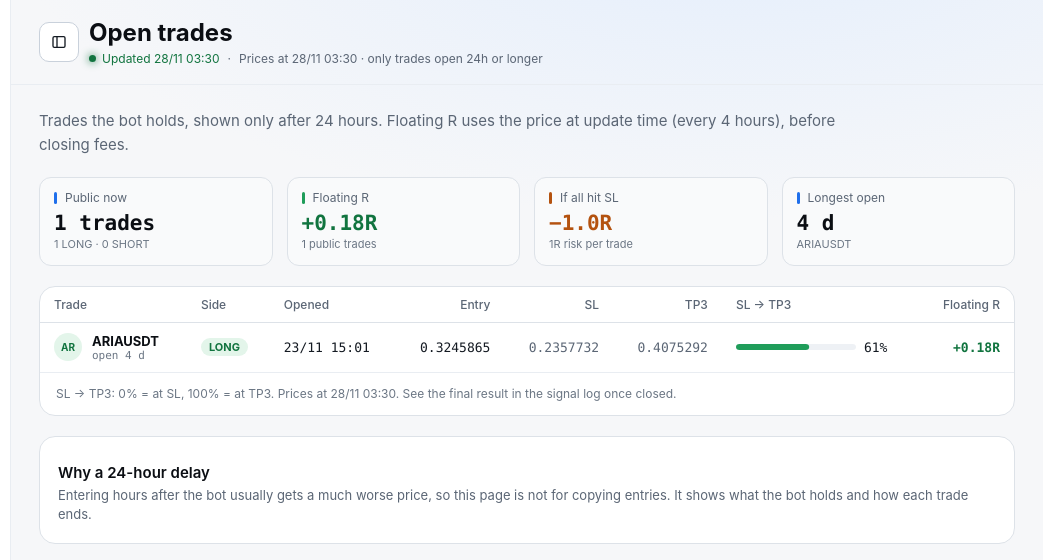
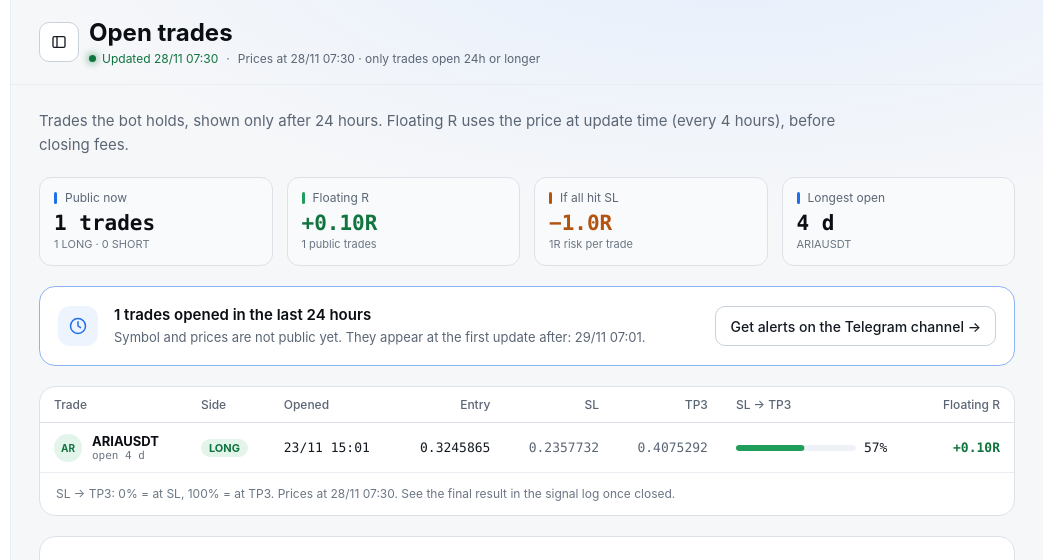
Before and after one commit to SMT-Signals/smt-signals.github.io, a plain HTML site: page open/index.html in a window 1280 px wide. Shown: the top 560 px of the page, 237-1280 px from the left. Drawn offline with Linux system fonts and the light colour scheme.

Commit message:
update 2026-11-28 07:30 (UTC+7): 77 signals, 59 closed, +44.49R

```diff
--- a/data/summary.json
+++ b/data/summary.json
@@ -1,5 +1,5 @@
 {
-  "updated_at": "2026-11-27T20:30:03Z",
+  "updated_at": "2026-11-28T00:30:03Z",
   "delay_hours": 24.0,
   "live_since": "2026-10-20T15:02:13Z",
   "live": {
@@ -12,7 +12,7 @@
     "r_per_trade": 0.7542,
     "max_drawdown_r": 3.008,
     "open_public": 1,
-    "open_not_yet_public": 0
+    "open_not_yet_public": 1
   },
   "backtest": {
     "trades": 3211,
@@ -20,7 +20,7 @@
     "total_r": 972.7,
     "r_per_trade": 0.3029271877919653,
     "max_drawdown_r": 28.75,
-    "data_to": "2026-11-27T20:00:00Z",
+    "data_to": "2026-11-28T00:00:00Z",
     "rules_since": "2026-10-19"
   }
 }
--- a/open/index.html
+++ b/open/index.html
@@ -74,8 +74,8 @@
       <div>
         <h1>Open trades</h1>
         <div class="meta">
-          <span class="live">Updated 28/11 03:30</span>
-          <span class="sep"></span><span>Prices at 28/11 03:30 · only trades open 24h or longer</span>
+          <span class="live">Updated 28/11 07:30</span>
+          <span class="sep"></span><span>Prices at 28/11 07:30 · only trades open 24h or longer</span>
         </div>
       </div>
       </div>
@@ -87,13 +87,20 @@
 <div class="kpis">
   <div class="tile "><div class="k">Public now</div><div class="v ">1 trades</div><div class="n">1 LONG · 0 SHORT</div></div>
 
-  <div class="tile pos"><div class="k">Floating R</div><div class="v tone">+0.18R</div><div class="n">1 public trades</div></div>
+  <div class="tile pos"><div class="k">Floating R</div><div class="v tone">+0.10R</div><div class="n">1 public trades</div></div>
 
   <div class="tile neg"><div class="k">If all hit SL</div><div class="v tone">−1.0R</div><div class="n">1R risk per trade</div></div>
 
   <div class="tile "><div class="k">Longest open</div><div class="v ">4 d</div><div class="n">ARIAUSDT</div></div>
 </div>
 
+
+<section class="card hiddenbox">
+  <span class="proof-ic">
+<svg width="20" height="20" viewBox="0 0 24 24" fill="none" stroke-width="1.8" stroke-linecap="round" stroke-linejoin="round" aria-hidden="true"><path d="M12 7v5l3 2M12 21a9 9 0 1 0 0-18 9 9 0 0 0 0 18z"></path></svg></span>
+  <div class="grow-1"><h3>1 trades opened in the last 24 hours</h3><p class="card-sub">Symbol and prices are not public yet. They appear at the first update after: 29/11 07:01.</p></div>
+  <a class="btn" href="https://t.me/smt_trading_signals" rel="noopener" target="_blank">Get alerts on the Telegram channel →</a>
+</section>
 
 
 <section class="card flush">
@@ -104,11 +111,11 @@
       <tr><td><span class="symcell"><span class="ava sm long" aria-hidden="true">AR</span><span class="s"><b>ARIAUSDT</b><small>open 4 d</small></span></span></td>
         <td><span class="pill side long">LONG</span></td><td class="num">23/11 15:01</td>
         <td class="r num">0.3245865</td><td class="r num muted">0.2357732</td><td class="r num muted">0.4075292</td>
-        <td><span class="bar-inline w120"><svg class="bar " viewBox="0 0 100 6" preserveAspectRatio="none" aria-hidden="true"><rect class="track" width="100" height="6" rx="3"></rect><rect class="fill pos" width="61" height="6" rx="3"></rect></svg><span class="num small">61%</span></span></td>
-        <td class="r num b"><span class="pos">+0.18R</span></td></tr>
+        <td><span class="bar-inline w120"><svg class="bar " viewBox="0 0 100 6" preserveAspectRatio="none" aria-hidden="true"><rect class="track" width="100" height="6" rx="3"></rect><rect class="fill pos" width="57" height="6" rx="3"></rect></svg><span class="num small">57%</span></span></td>
+        <td class="r num b"><span class="pos">+0.10R</span></td></tr>
     </tbody>
   </table></div>
-  <p class="table-note">SL → TP3: 0% = at SL, 100% = at TP3. Prices at 28/11 03:30. See the final result in the signal log once closed.</p>
+  <p class="table-note">SL → TP3: 0% = at SL, 100% = at TP3. Prices at 28/11 07:30. See the final result in the signal log once closed.</p>
 
 </section>
 
```
Also changed, not shown: backtest/index.html (+2 -2 lines), contact/index.html (+1 -1 lines), index.html (+3 -3 lines), log/index.html (+1 -1 lines), method/index.html (+1 -1 lines), report/2026-10/index.html (+1 -1 lines), report/2026-11/index.html (+1 -1 lines), report/index.html (+1 -1 lines).
